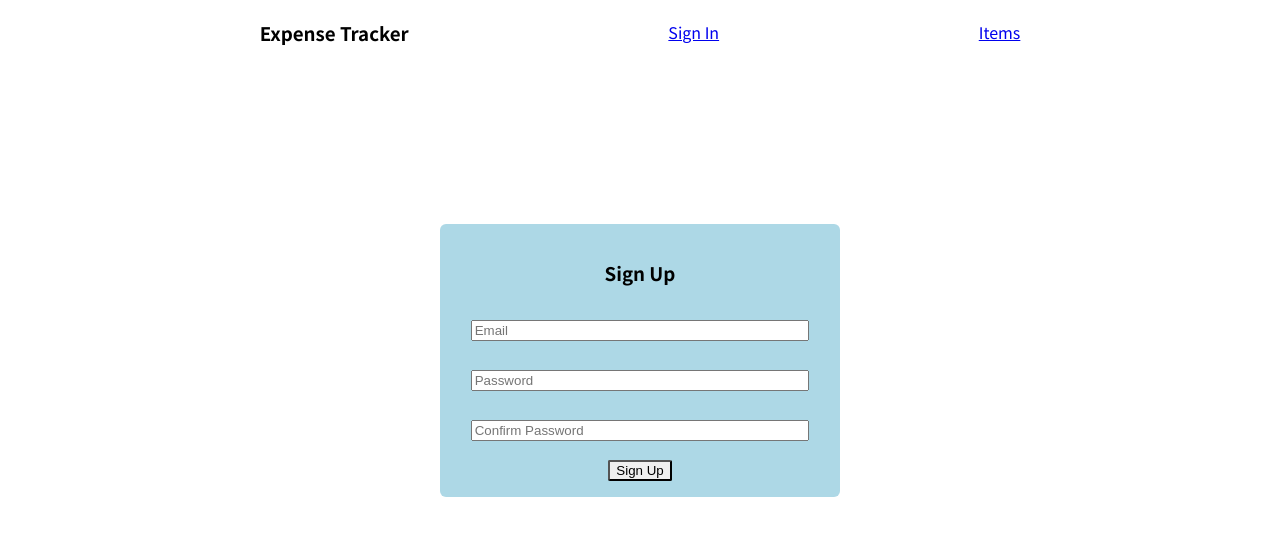
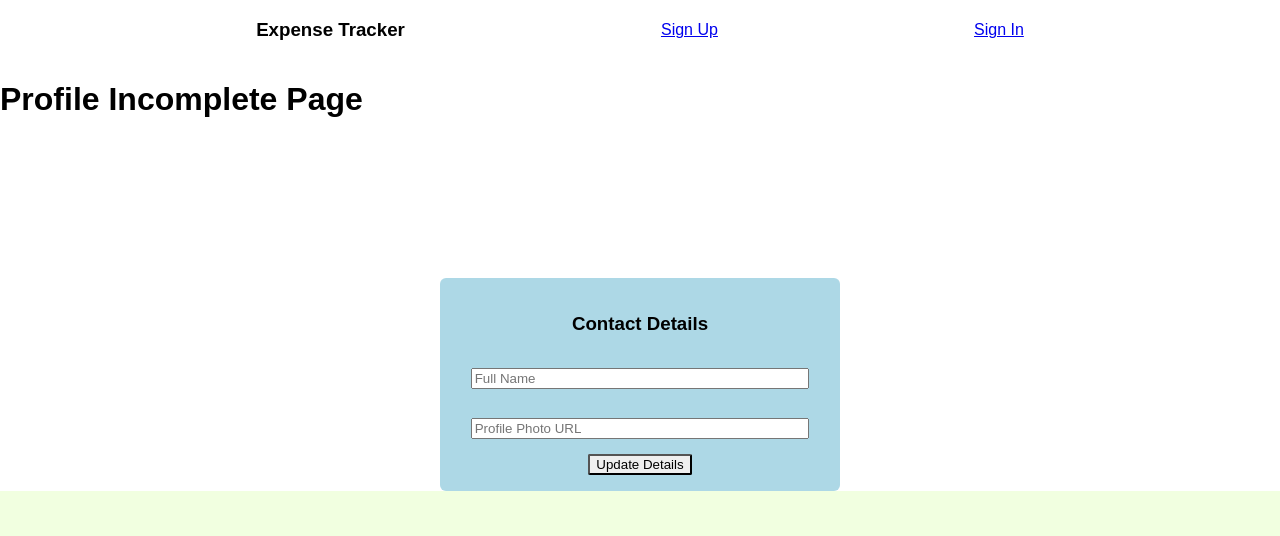
Before and after one commit to itsmeAYUSH/ExpenseTracker2.0, a React (Create React App) app: page /incompleteProfile in a window 1280 px wide. Before the commit this address led to /signUp. Shown: the top 536 px of the page. Built offline with nearby package versions, Linux system fonts and the light colour scheme; no server answers.

Commit message:
Add files via upload
added data to local Storage

```diff
--- a/src/App.js
+++ b/src/App.js
@@ -13,9 +13,9 @@
     <React.Fragment>
       <LoginContextProvider>
         <Header></Header>
-        <Route path="*">
+        {/* <Route path="*">
           <Redirect to="/signUp" />
-        </Route>
+        </Route> */}
         <Route path="/signUp">
           <SignUp />
         </Route>
--- a/src/Components/Context/LoginContext.js
+++ b/src/Components/Context/LoginContext.js
@@ -3,25 +3,33 @@
 const LoginContext = React.createContext({
   email: null,
   idToken: null,
-  submitEmailToken: () => {},
-  logout: () => {}
+  login: () => {},
+  logout: () => {},
 });
 
 export const LoginContextProvider = (props) => {
-  const [email, setEmail] = useState("");
-  const [idToken, setIdToken] = useState("");
+  const [email, setEmail] = useState(localStorage.getItem("emailId"));
+  const [idToken, setIdToken] = useState(localStorage.getItem("idToken"));
 
-  const submitEmailTokenHandler = (email, idToken) => {
+  const loginHandler = (email, idToken) => {
     setEmail(email);
     setIdToken(idToken);
 
-    localStorage.setItem('EmailId', email)
+    localStorage.setItem("EmailId", email);
+    localStorage.setItem("idToken", idToken);
+  };
+  const logoutHandler = () => {
+    setEmail(null);
+    setIdToken(null);
 
+    localStorage.removeItem("emailId");
+    localStorage.removeItem("idToken");
   };
   const loginContext = {
     email: email,
     idToken: idToken,
-    submitEmailToken: submitEmailTokenHandler,
+    login: loginHandler,
+    logout: logoutHandler,
   };
   return (
     <LoginContext.Provider value={loginContext}>
--- a/src/Components/Layout/Header/Header.js
+++ b/src/Components/Layout/Header/Header.js
@@ -12,9 +12,14 @@
       <div>
         <h3>Expense Tracker</h3>
       </div>
-      <Link to="/signIn">Sign In</Link>
-      <Link to="/items">Items</Link>
-      {!!visibleLogout && <Link onClick={loginCtx.logout}>Logout</Link>}
+      {!loginCtx.email && <Link to="/signUp">Sign Up</Link>}
+      {!loginCtx.email && <Link to="/signIn">Sign In</Link>}
+      {!!loginCtx.email && <Link to="/items">Items</Link>}
+      {!!loginCtx.email && (
+        <Link onClick={loginCtx.logout} to="/signIn">
+          Logout
+        </Link>
+      )}
     </header>
   );
 };
--- a/src/Components/Pages/IncompleteProfile/IncompleteProfile.js
+++ b/src/Components/Pages/IncompleteProfile/IncompleteProfile.js
@@ -1,9 +1,11 @@
 import classes from "./IncompleteProfile.module.css";
-import React, { useContext } from "react";
+import React, { useContext, useEffect, useState } from "react";
 import { useRef } from "react";
 import LoginContext from "../../Context/LoginContext";
 
 const IncompleteProfile = () => {
+  const [displayNameValue, setDisplayNameValue] = useState("");
+  const [photoUrlValue, setPhotoUrlValue] = useState("");
   const fullNameRef = useRef("");
   const photoRef = useRef("");
 
@@ -41,16 +43,56 @@
       alert(data.error.message);
     }
   };
+  useEffect(() => {
+    const fillInputsHandler = async () => {
+      const response = await fetch(
+        "https://identitytoolkit.googleapis.com/v1/accounts:lookup?key=AIzaSyBkbQXz7lJKNU-7T6SEpXkPqb22k2yINFg",
+        {
+          method: "POST",
+          body: JSON.stringify({
+            idToken: loginCtx.idToken,
+          }),
+          headers: {
+            "Content-Type": "application/json",
+          },
+        }
+      );
+      const data = await response.json();
+      if (response.ok) {
+        setDisplayNameValue(data.users[0].displayName);
+        setPhotoUrlValue(data.users[0].photoUrl);
+      } else {
+        alert(data.error.message);
+      }
+    };
+    fillInputsHandler();
+  }, []);
 
   return (
-    <form className={classes.IncompleteProfile} onSubmit={updateDetailsHandler}>
-      <h3>Contact Details</h3>
-      <div>
-        <input placeholder="Full Name" input="text" ref={fullNameRef} />
-        <input placeholder="Profile Photo URL" input="text" ref={photoRef} />
-      </div>
-      <button>Update Details</button>
-    </form>
+    <React.Fragment>
+      <h1>Profile Incomplete Page</h1>
+      <form
+        className={classes.IncompleteProfile}
+        onSubmit={updateDetailsHandler}
+      >
+        <h3>Contact Details</h3>
+        <div>
+          <input
+            placeholder="Full Name"
+            input="text"
+            ref={fullNameRef}
+            defaultValue={displayNameValue}
+          />
+          <input
+            placeholder="Profile Photo URL"
+            input="text"
+            ref={photoRef}
+            defaultValue={photoUrlValue}
+          />
+        </div>
+        <button>Update Details</button>
+      </form>
+    </React.Fragment>
   );
 };
 
--- a/src/Components/Pages/SignIn/SignIn.js
+++ b/src/Components/Pages/SignIn/SignIn.js
@@ -41,7 +41,7 @@
       emailRef.current.value = "";
       pswdRef.current.value = "";
 
-      loginCtx.submitEmailToken(data.email, data.idToken);
+      loginCtx.login(data.email, data.idToken);
 
       history.replace("/welcome");
     } else {
--- a/src/index.css
+++ b/src/index.css
@@ -5,7 +5,10 @@
 }
 
 html {
-  font-family: 'Noto Sans JP', sans-serif;
+  font-family: "Rajdhani", sans-serif;
+  -webkit-font-smoothing: antialiased;
+  -moz-osx-font-smoothing: grayscale;
+  background-color: #f1ffe0;
 }
 
 body {
```
